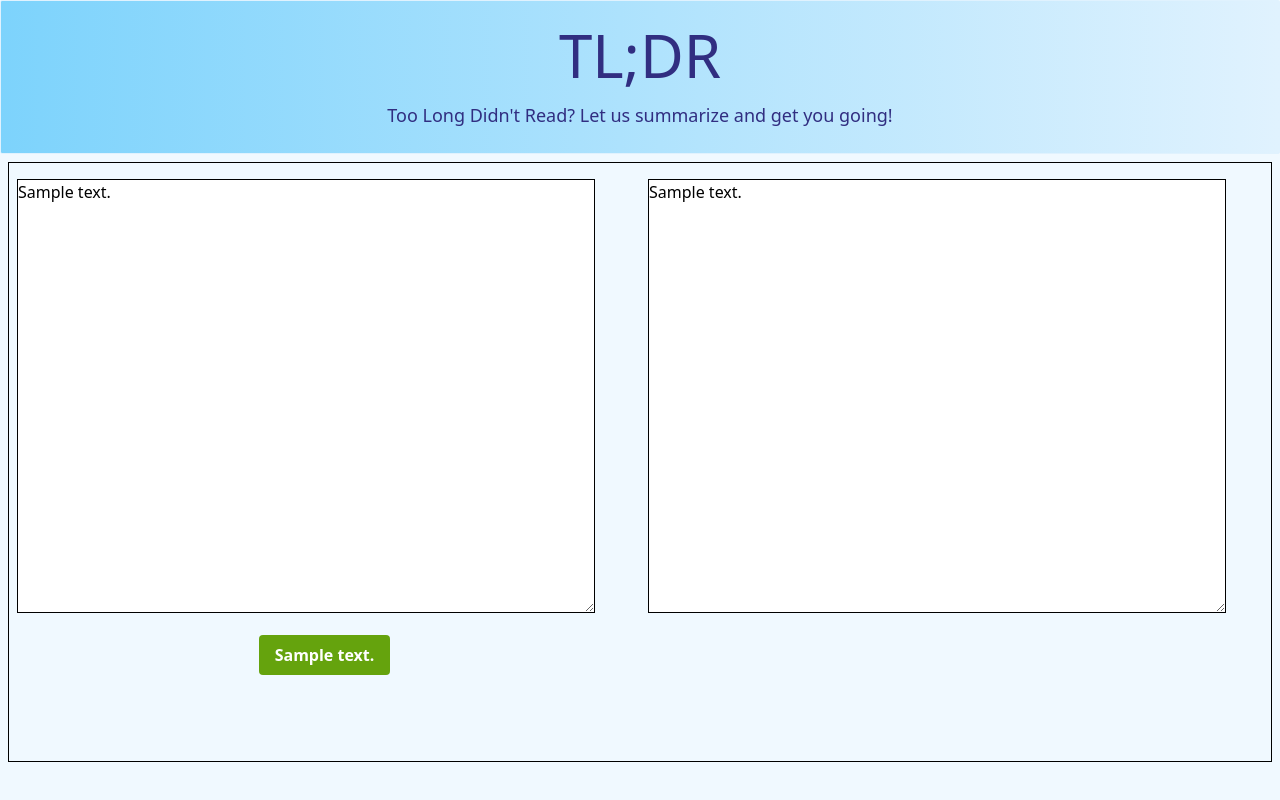
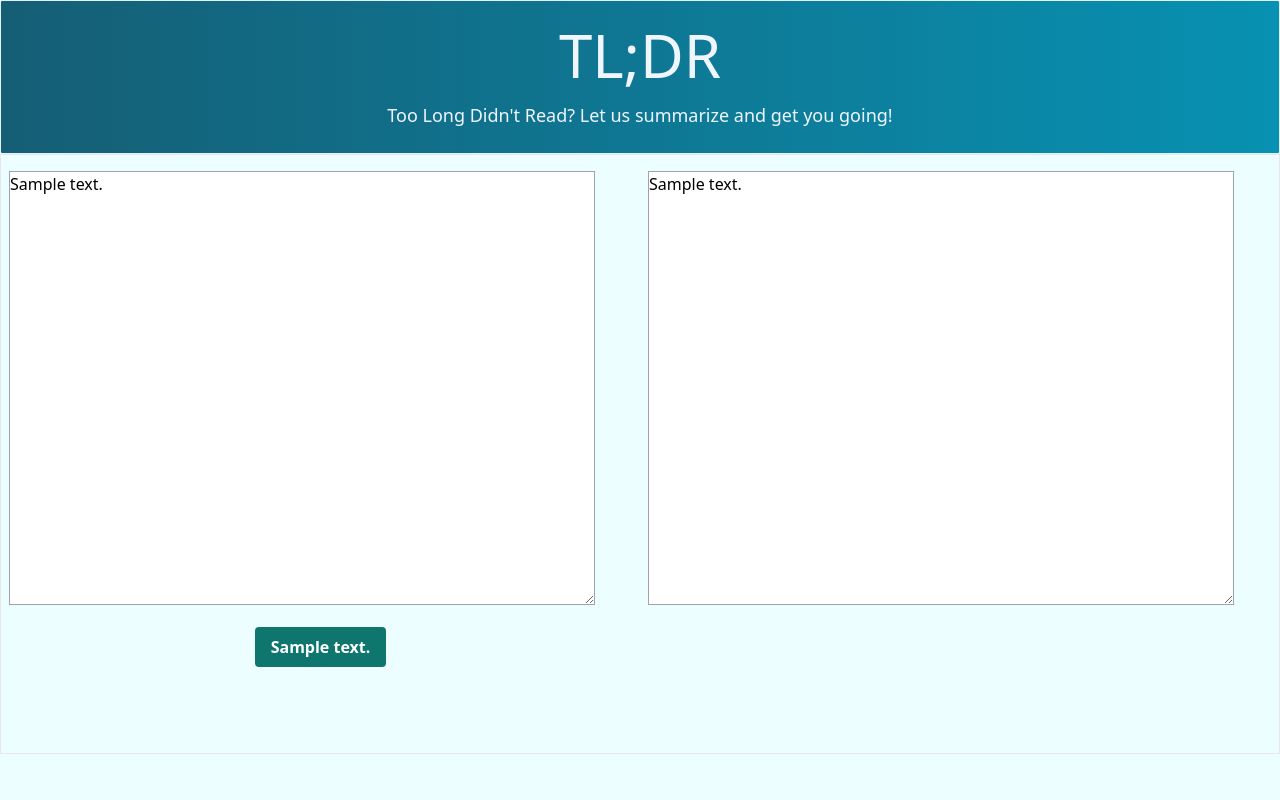
Before and after one commit to RajithaMuthukrishnan/Text_Summarizer_App, a Django app: template frontend/homepage/templates/homepage.html in a window 1280 px wide. Run offline with Django 4.2, Linux system fonts and the light colour scheme; the template is opened without the code that fills it: most values are stand-ins (such as "Sample title", 1, 10 or a date in 2020); some libraries are stand-ins or nearby versions.

Commit message:
Add clear button and improve UI

```diff
--- a/frontend/homepage/apps.py
+++ b/frontend/homepage/apps.py
@@ -4,5 +4,5 @@ from homepage.bart_model import load_model
 class AppConfig(AppConfig):
     default_auto_field = "django.db.models.BigAutoField"
     name = "homepage"
-    # model, tokenizer, encoder_max_length, decoder_max_length = load_model()
+    model, tokenizer, encoder_max_length, decoder_max_length = load_model()
     print('Model loaded')
--- a/frontend/homepage/templates/homepage.html
+++ b/frontend/homepage/templates/homepage.html
@@ -3,25 +3,25 @@
 {% block page_content %}
 <!DOCTYPE html>
 <html lang="en">
-    <body class="bg-sky-50 font-montserrat h-screen">
-        <div id="title-card" class="bg-gradient-to-r from-sky-300 to-sky-100 border border-sky-100 rounded-sm">
-            <div id="title-text" class="text-indigo-900 text-6xl text-center my-6">
+    <body class="bg-cyan-50 font-montserrat h-screen">
+        <div id="title-card" class="bg-gradient-to-r from-cyan-800 to-cyan-600 border border-sky-100 rounded-sm">
+            <div id="title-text" class="text-blue-50 text-6xl text-center my-6">
                 <h1>TL;DR</h1>
                 <h1 class="text-lg mt-4">
                     Too Long Didn't Read? Let us summarize and get you going!
                 </h1>
             </div>
         </div>
-        <div id="content" class="m-2 h-3/4 border border-black">
+        <div id="content" class="h-3/4 border">
             <div id="content-divider" class="h-full grid grid-cols-2">
                 <form id="summarize" action="{% url 'submit_data' %}" method="post">{% csrf_token %}
-                    <textarea name="doc_text_area" type="text" class="mx-2 my-4 pb-96 w-11/12 border border-black overflow-y-auto break-words">{{text_data}}</textarea>
+                    <textarea name="doc_text_area" type="text" placeholder="Enter text here" class="mx-2 my-4 pb-96 w-11/12 border border-gray-400 overflow-y-auto break-words">{{text_data}}</textarea>
                     <div class="flex justify-center">
-                        <button type="submit" class="bg-lime-600 hover:bg-lime-700 text-white font-bold py-2 px-4 rounded">{{button_text}}</button>
+                        <button type="submit" class="bg-teal-700 hover:bg-teal-800 text-white font-bold py-2 px-4 rounded">{{button_text}}</button>
                     </div>
                 </form>
                 <div id="summary">
-                    <textarea type="text"class="mx-2 my-4 pb-96 w-11/12 border border-black overflow-y-auto break-words">{{summary}}</textarea>
+                    <textarea name="summary_text_area" placeholder="Summary" type="text"class="mx-2 my-4 pb-96 w-11/12 border border-gray-400 overflow-y-auto break-words">{{summary}}</textarea>
                 </div>
             </div>
         </div>
--- a/frontend/homepage/views.py
+++ b/frontend/homepage/views.py
@@ -19,8 +19,8 @@ def get_data(request):
     global button_text
     if (button_text=='Submit' and request.method == 'POST'):
         text_data = request.POST['doc_text_area']
-        # summary = predict(text_data)[0]
-        summary = ['Yeayyyyyyy its working!!!'][0]
+        summary = predict(text_data)[0]
+        # summary = ['Yeayyyyyyy its working!!!'][0]
         button_text = "Clear"
         context = {
             'text_data': text_data,
@@ -33,7 +33,7 @@ def get_data(request):
         return HttpResponseRedirect(reverse('homepage'))
 
 def predict(text_data):
-    print('Predicting......')
+    print('Predicting...')
     inputs = apps.get_app_config('homepage').tokenizer(
         text_data,
         padding='max_length',
```
